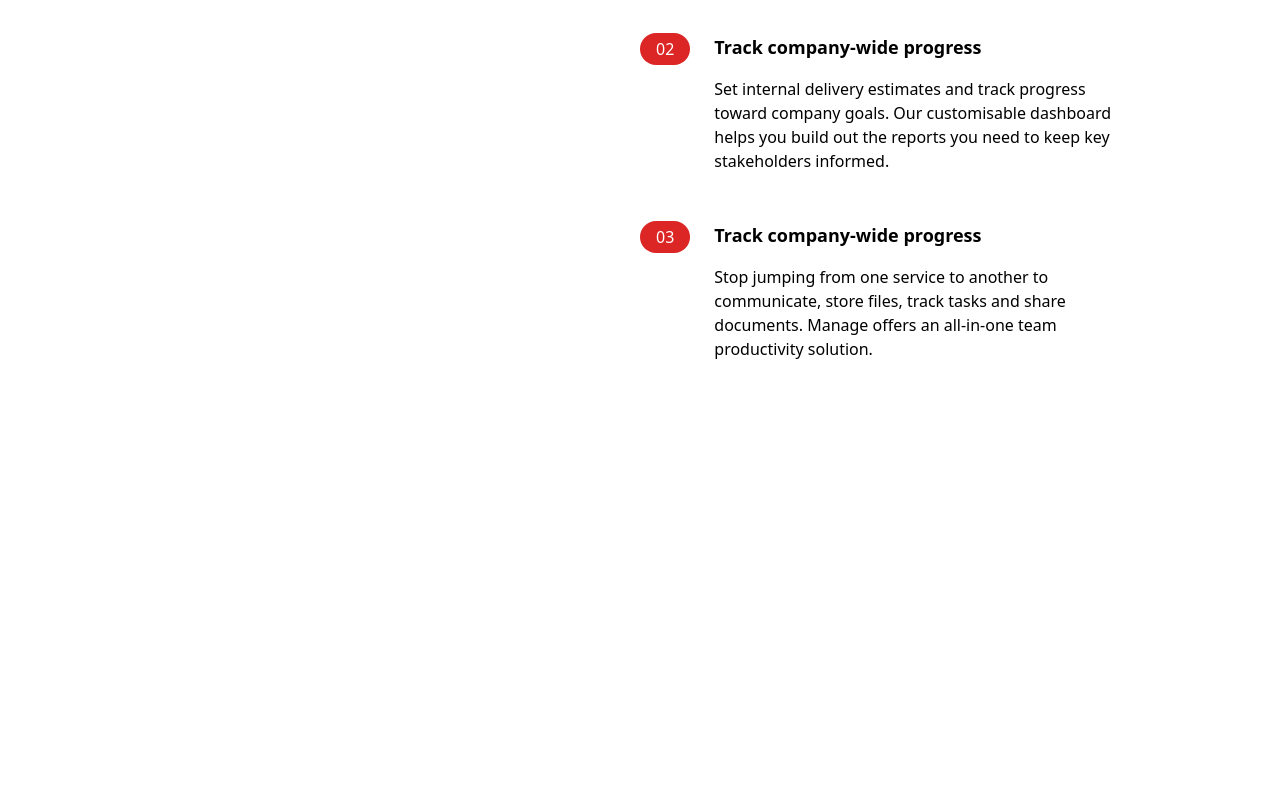
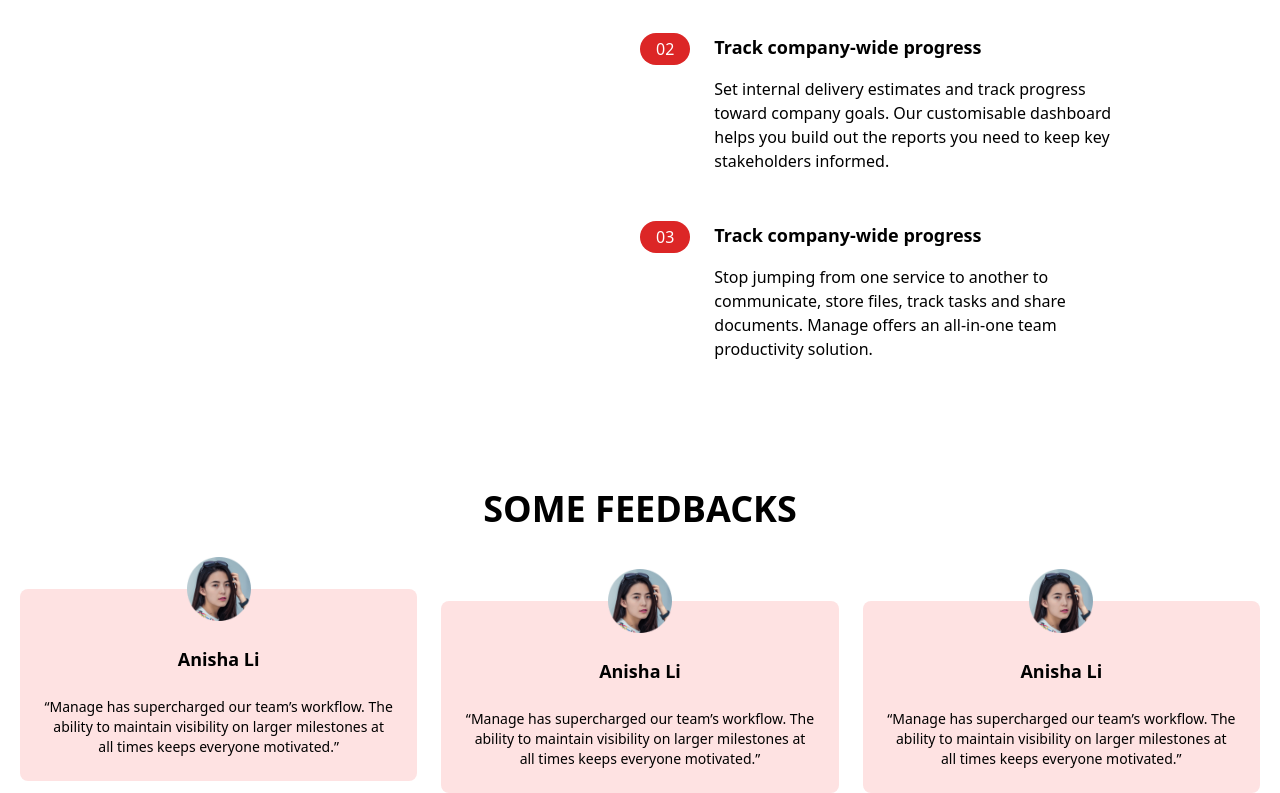
Before and after one commit to tanzimr8/tailwindlabs, a website: page index.html in a window 1280 px wide. Shown: the part 859-1652 px from the top of the page. Before the commit the page ends 1260 px from the top, so only its background shows below. Drawn offline with Linux system fonts and the light colour scheme.

Commit message:
started testimonial section

```diff
--- a/index.html
+++ b/index.html
@@ -157,6 +157,34 @@
             </div>
         </div>
     </section>
+    <section id="testimonials">
+        <div class="mx-auto px-5 max-w-6-xl mt-32 text-center">
+            <h2 class="text-4xl text-center font-bold my-12">SOME FEEDBACKS</h2>
+            <div class="flex flex-col items-center  space-y-6 md:flex-row md:space-x-6">
+                <div class="flex flex-col items-center p-6 space-y-6 rounded-lg bg-red-100 md:w-1/3">
+                    <img src="images/avatar-anisha.png" class="w-16 -mt-14" alt="" />
+                    <h5 class="text-lg font-bold">Anisha Li</h5>
+                    <p class="text-sm">“Manage has supercharged our team’s workflow. The ability to
+              maintain visibility on larger milestones at all times keeps
+              everyone motivated.”</p>
+                </div>
+                <div class="flex flex-col items-center p-6 space-y-6 rounded-lg bg-red-100 md:w-1/3">
+                    <img src="images/avatar-anisha.png" class="w-16 -mt-14" alt="" />
+                    <h5 class="text-lg font-bold">Anisha Li</h5>
+                    <p class="text-sm">“Manage has supercharged our team’s workflow. The ability to
+              maintain visibility on larger milestones at all times keeps
+              everyone motivated.”</p>
+                </div>
+                <div class="flex flex-col items-center p-6 space-y-6 rounded-lg bg-red-100 md:w-1/3">
+                    <img src="images/avatar-anisha.png" class="w-16 -mt-14" alt="" />
+                    <h5 class="text-lg font-bold">Anisha Li</h5>
+                    <p class="text-sm">“Manage has supercharged our team’s workflow. The ability to
+              maintain visibility on larger milestones at all times keeps
+              everyone motivated.”</p>
+                </div>
+            </div>
+        </div>
+    </section>
 </body>
 
 </html>
```
Also changed, not shown: css/styles.css, images/avatar-anisha.png (added).
